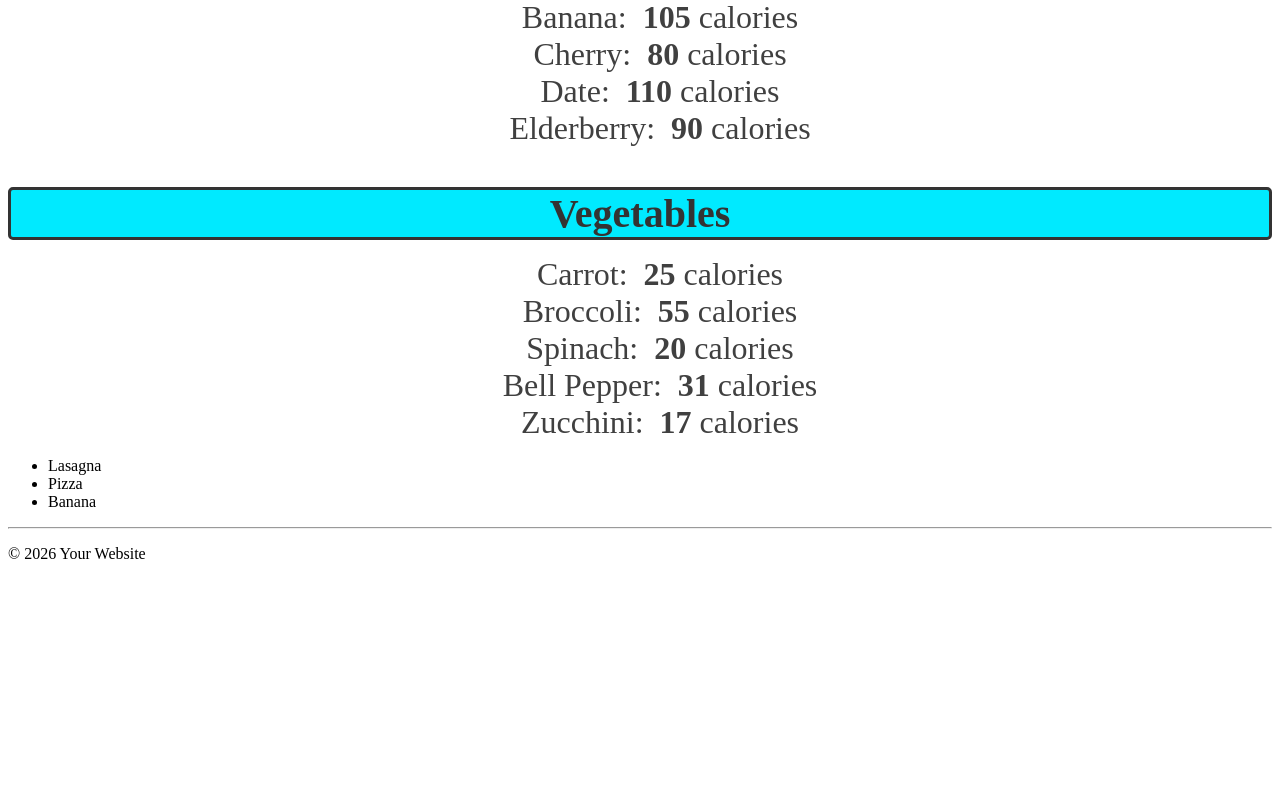
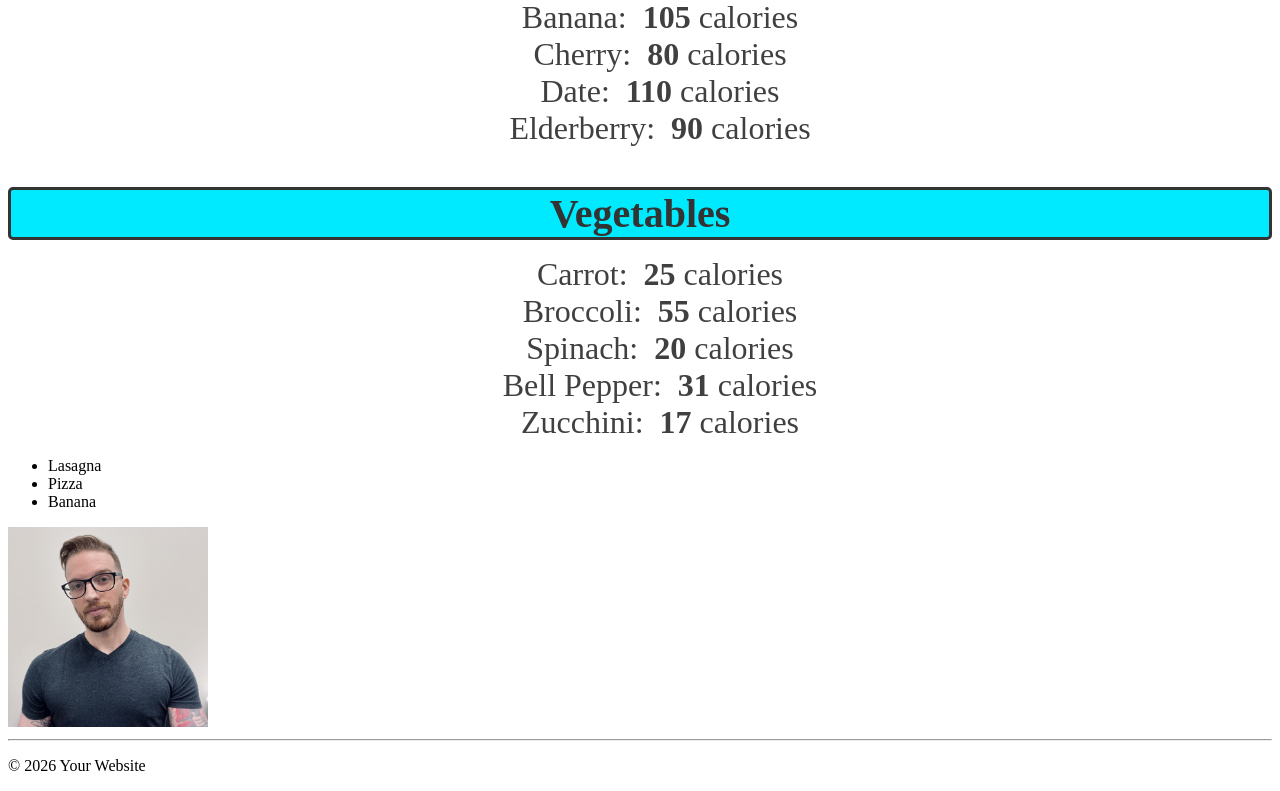
Before and after one commit to rycorson/my-react-app, a React (Vite) app: page / in a window 1280 px wide. Shown: the part 1414-2205 px from the top of the page. Before the commit the page ends 1993 px from the top, so only its background shows below. Built offline with nearby package versions, Linux system fonts and the light colour scheme.

Commit message:
Create ProfilePicture component, add click events to image

```diff
--- a/src/App.jsx
+++ b/src/App.jsx
@@ -4,6 +4,7 @@
 import Footer from './Footer.jsx'
 import Header from './Header.jsx'
 import List from './List.jsx';
+import ProfilePicture from './ProfilePicture.jsx';
 import Student from './Student.jsx'
 import UserGreeting from './UserGreeting.jsx';
 
@@ -35,6 +36,7 @@
       {fruits.length > 0 && <List items={fruits} category="Fruits" />}
       {vegetables.length > 0 && <List items={vegetables} category="Vegetables" />}
       <Food />
+      <ProfilePicture />
       <Footer />
     </>
   );
--- /dev/null
+++ b/src/ProfilePicture.jsx
@@ -0,0 +1,9 @@
+function ProfilePicture() {
+    const imageUrl = './src/assets/IMG_10812.jpg';
+
+    const handleClick = (e) => e.target.style.display = "none";
+
+    return(<img className="profile-pic" onClick={(e) => handleClick(e)} src={imageUrl}></img>);
+}
+
+export default ProfilePicture
--- a/src/index.css
+++ b/src/index.css
@@ -202,3 +202,8 @@
   color: hsl(0, 0%, 45%);
   cursor: pointer;
 }
+
+.profile-pic {
+  width: 200px;
+  height: auto;
+}
```
